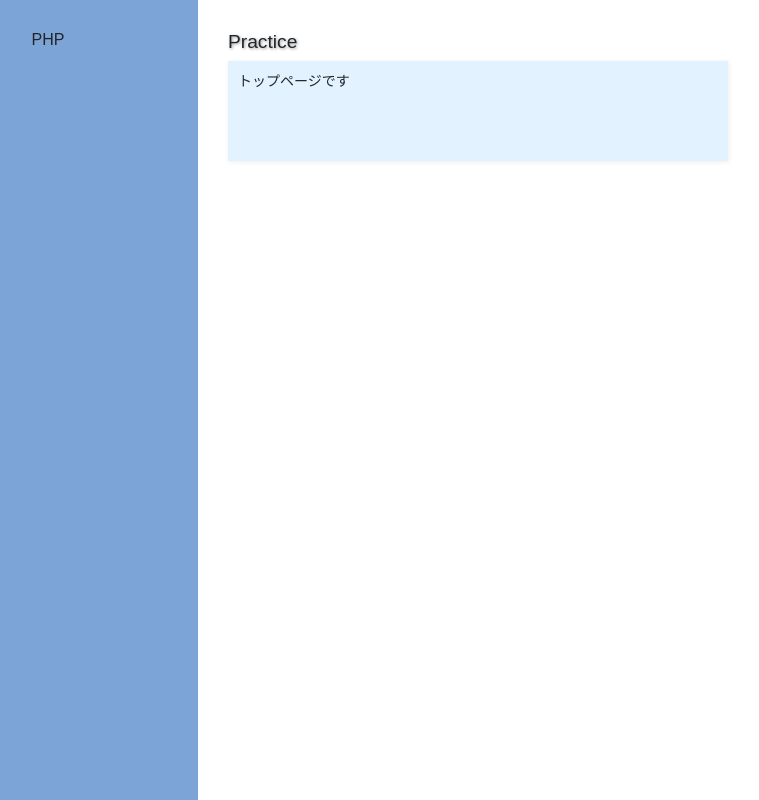
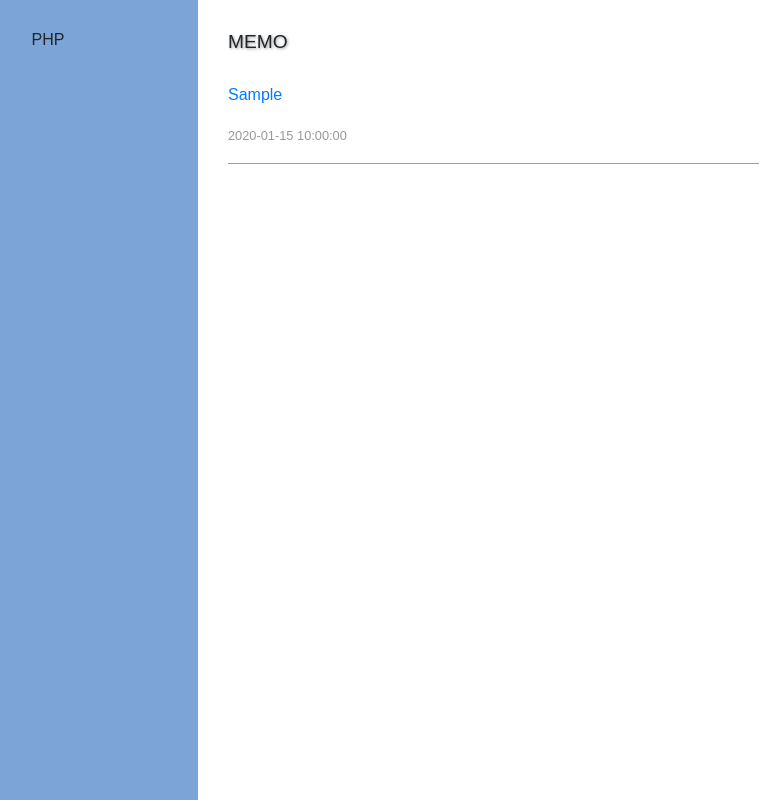
Before and after one commit to ryuichi-58/memo_app, a PHP site: page / in a window 1280 px wide. Shown: the whole page, without its empty margins (102-861 px from the left). Run offline with PHP 8.4, Linux system fonts and the light colour scheme; tables that the repository leaves empty or names only in its code hold one stand-in row (values such as "Sample post").

Commit message:
データ一覧表示追記

```diff
--- a/index.php
+++ b/index.php
@@ -8,7 +8,7 @@
 <!-- Bootstrap CSS -->
 <link rel="stylesheet" href="css/style.css">
 
-<title>PHP</title>
+<title>index.php</title>
 </head>
 <body>
 <header>
@@ -16,17 +16,22 @@
 </header>
 
 <main>
-<h2>Practice</h2>
-<pre>
+<h2>MEMO</h2>
 <?php
 try {
-$db = new PDO('mysql:dbname = mydb;host=127.0.0.1; port=8889; charset=utf8', 'root', 'root');
+    $db = new PDO('mysql:dbname=mydb;host=127.0.0.1; port=8889; charset=utf8', 'root', 'root');
 } catch (PDOException $e) {
     echo 'DB接続エラー：' . $e -> getMessage();
 }
-echo 'トップページです';
+$memos = $db->query('SELECT * FROM memos ORDER BY id desc');
 ?>
-</pre>
+<article>
+<?php while ($memo = $memos->fetch()): ?>
+<p><a href="#"><?php print($memo['memo']); ?></a></p>
+<time><?php print($memo['created_at']); ?></time>
+<hr>
+<?php endwhile; ?>
+</article>
 </main>
 </body>
 </html>
```
Also changed, not shown: input_do.php (added, +25 -0 lines).
